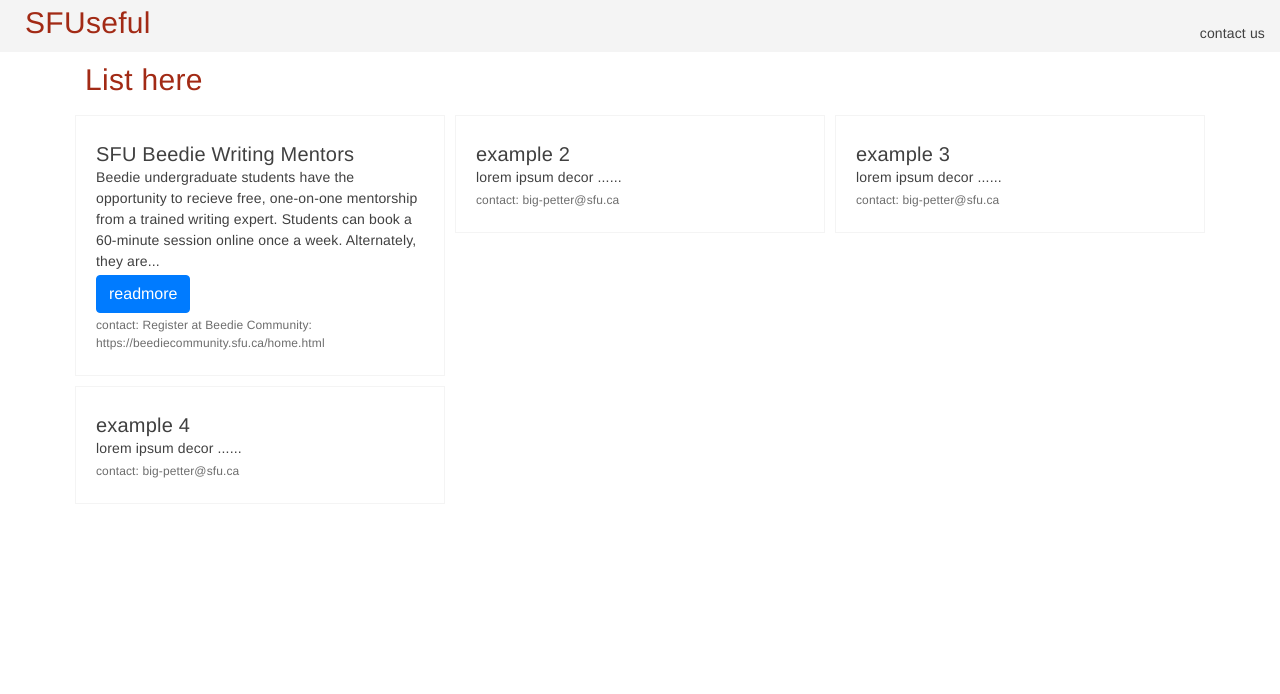
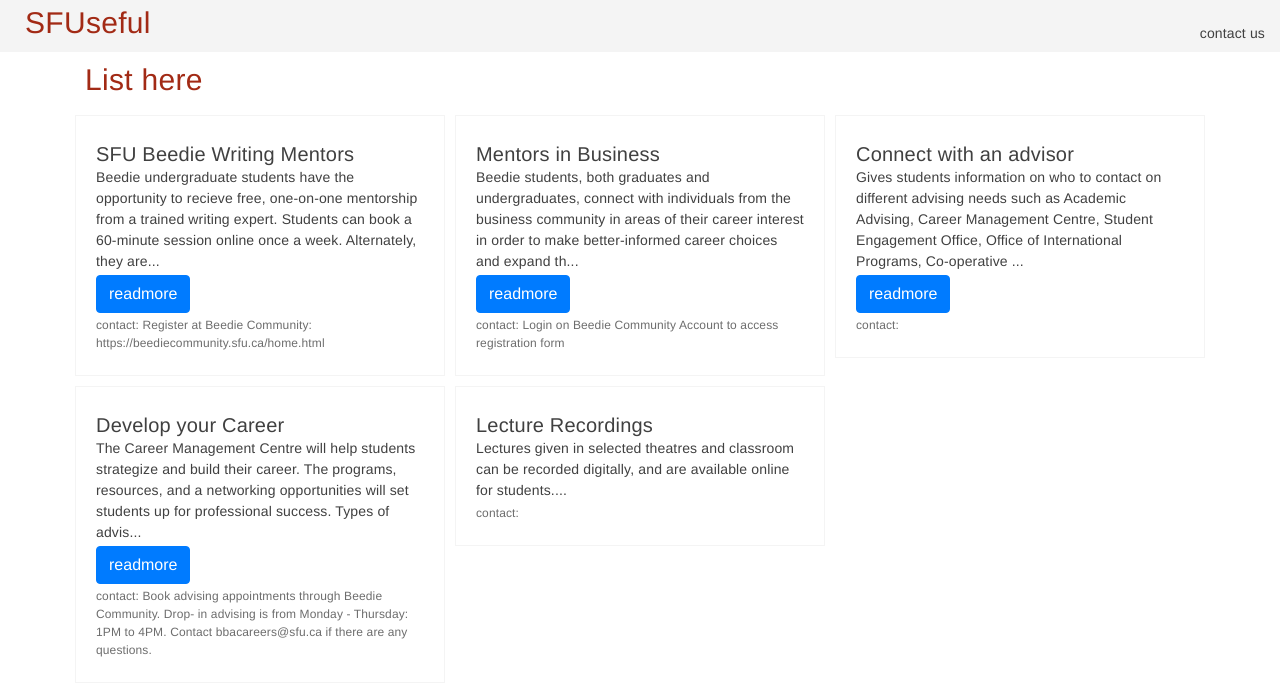
Before and after one commit to oklex/sfuseful, a React (Create React App) app: page / in a window 1280 px wide. Shown: the top 694 px of the page. Built offline with nearby package versions, Linux system fonts and the light colour scheme.

Commit message:
updated mock data

```diff
--- a/src/data/mockData.ts
+++ b/src/data/mockData.ts
@@ -1,6 +1,6 @@
-import {IService, IDepartments, IRange} from '../models/services'
+import { IService, IDepartments, IRange } from '../models/services'
 
-export const mockData : IService[] = [
+export const mockData: IService[] = [
     {
         title: "SFU Beedie Writing Mentors",
         subtitle: "Academic Advising ",
@@ -16,9 +16,51 @@
         contact: "Register at Beedie Community: https://beediecommunity.sfu.ca/home.html"
     },
     {
-        title: "example 2",
-        subtitle: "subtitle",
-        shortDescription: "lorem ipsum decor ...",
+        title: "Mentors in Business ",
+        subtitle: "Academic Advising ",
+        shortDescription: "Beedie students, both graduates and undergraduates, connect with individuals from the business community in areas of their career interest in order to make better-informed career choices and expand their understanding of a target industry. The program provides a platform for working professionals to share insights, experiences and knowledge that will inspire and motivate students to embark on their career search. ",
+        departments: [
+            IDepartments.Beedie,
+        ],
+        yearRange: {
+            start: 0,
+            end: 0
+        },
+        source: "https://beedie.sfu.ca/resources/mentors-in-business",
+        contact: "Login on Beedie Community Account to access registration form"
+    },
+    {
+        title: "Connect with an advisor ",
+        subtitle: "Career and Academic Advising ",
+        shortDescription: "Gives students information on who to contact on different advising needs such as Academic Advising, Career Management Centre, Student Engagement Office, Office of International Programs, Co-operative Education ",
+        departments: [
+            IDepartments.Beedie,
+        ],
+        yearRange: {
+            start: 0,
+            end: 4
+        },
+        source: "https://beedie.sfu.ca/resources/undergraduates/connect-with-an-advisor",
+        contact: ""
+    },
+    {
+        title: "Develop your Career",
+        subtitle: "Career Management Centre ",
+        shortDescription: "The Career Management Centre will help students strategize and build their career. The programs, resources, and a networking opportunities will set students up for professional success. Types of advising include: Career exploration specific to your concentration, comprehensive resume/cover letter review, job search strategies, managing your online presence, networking tips, mock interviews and interview tips, salary negotiation, familiarization with additional resources, and resources and information on industry/abour market",
+        departments: [
+            IDepartments.Beedie,
+        ],
+        yearRange: {
+            start: 0,
+            end: 4
+        },
+        source: "https://beedie.sfu.ca/resources/undergraduates/develop-your-career",
+        contact: "Book advising appointments through Beedie Community. Drop- in advising is from Monday - Thursday: 1PM to 4PM. Contact bbacareers@sfu.ca if there are any questions."
+    },
+    {
+        title: "Lecture Recordings ",
+        subtitle: "IT services ",
+        shortDescription: "Lectures given in selected theatres and classroom can be recorded digitally, and are available online for students.",
         departments: [
             IDepartments.All,
         ],
@@ -26,36 +68,8 @@
             start: 0,
             end: 4
         },
-        source: "www.sfu.ca",
-        contact: "big-petter@sfu.ca"
-    },
-    {
-        title: "example 3",
-        subtitle: "subtitle",
-        shortDescription: "lorem ipsum decor ...",
-        departments: [
-            IDepartments.All,
-        ],
-        yearRange: {
-            start: 0,
-            end: 4
-        },
-        source: "www.sfu.ca",
-        contact: "big-petter@sfu.ca"
-    },
-    {
-        title: "example 4",
-        subtitle: "subtitle",
-        shortDescription: "lorem ipsum decor ...",
-        departments: [
-            IDepartments.All,
-        ],
-        yearRange: {
-            start: 0,
-            end: 4
-        },
-        source: "www.sfu.ca",
-        contact: "big-petter@sfu.ca"
+        source: "https://www.sfu.ca/itservices/elearning.html",
+        contact: ""
     }
 ]
 export default mockData;
```
